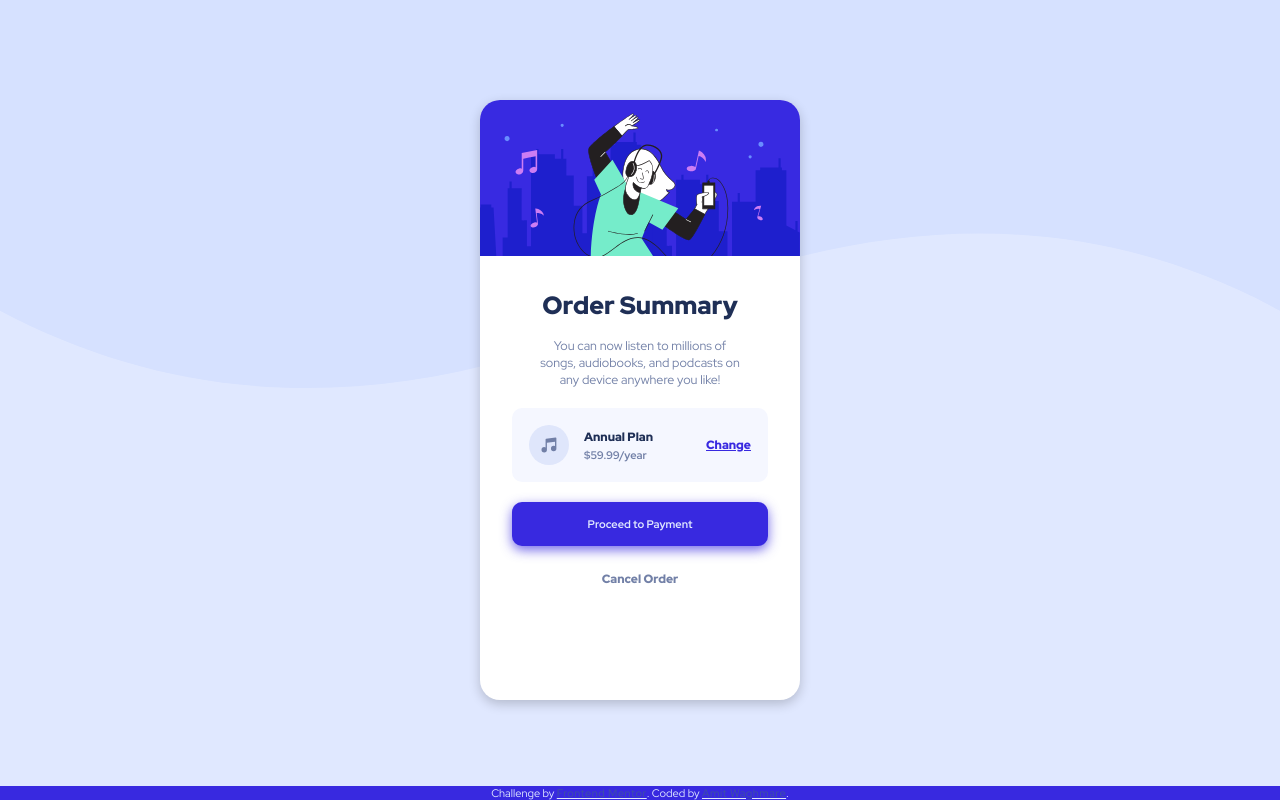
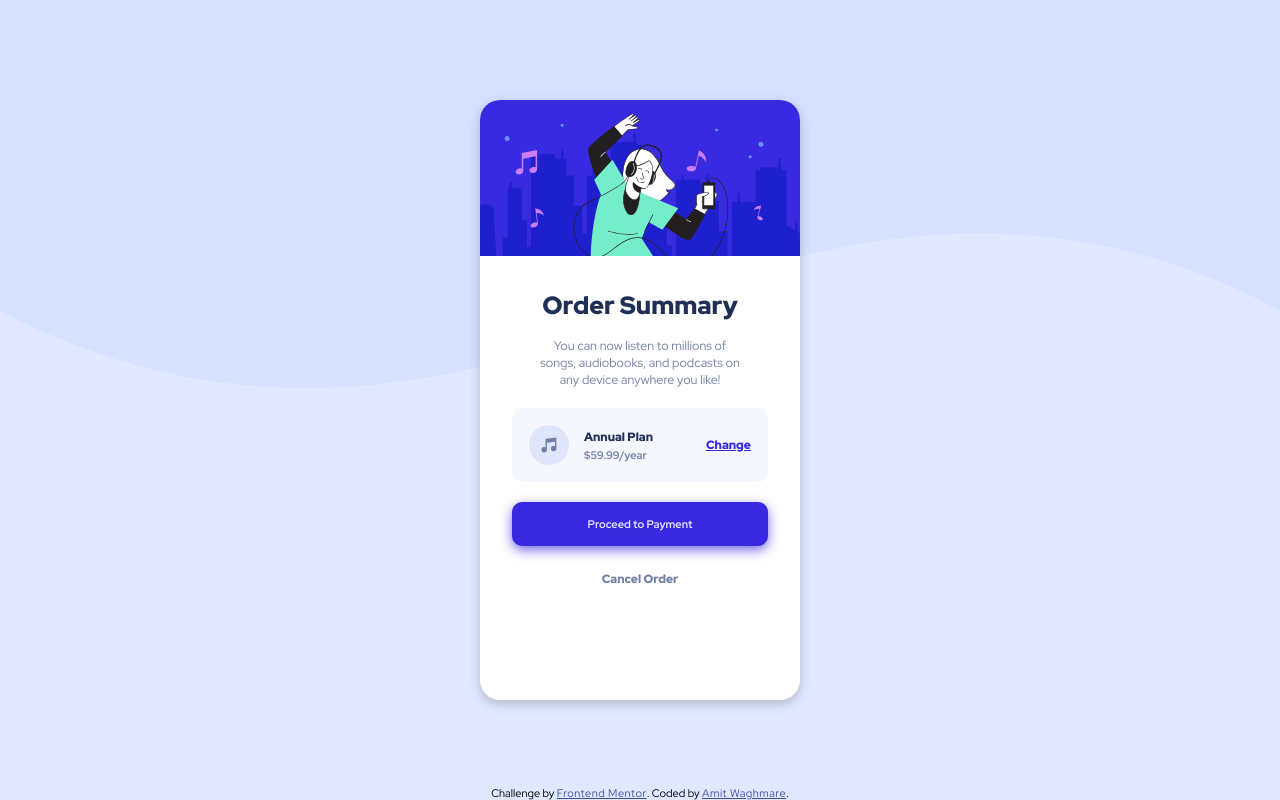
Before and after one commit to waghmare-amit/order-summary-card, a plain HTML site: page index.html in a window 1280 px wide. Drawn offline with Linux system fonts and the light colour scheme.

Commit message:
Removed the background of footer for avoiding the font color issue

```diff
--- a/style.css
+++ b/style.css
@@ -74,9 +74,6 @@ p{
     color: var(--gray600);
 }
 
-.attribution a{
-    color: var(--blue100);
-}
 
 
 
@@ -236,14 +233,9 @@ p{
 
     width: 100%;
     margin: 0 auto;
-
-    background-color: var(--blue700);
-
-    color: var(--blue100);
 }
 
 .attribution a{
     text-decoration: underline;
-    text-decoration-color: var(--blue100);
     letter-spacing: 0.05rem;
 }
```
